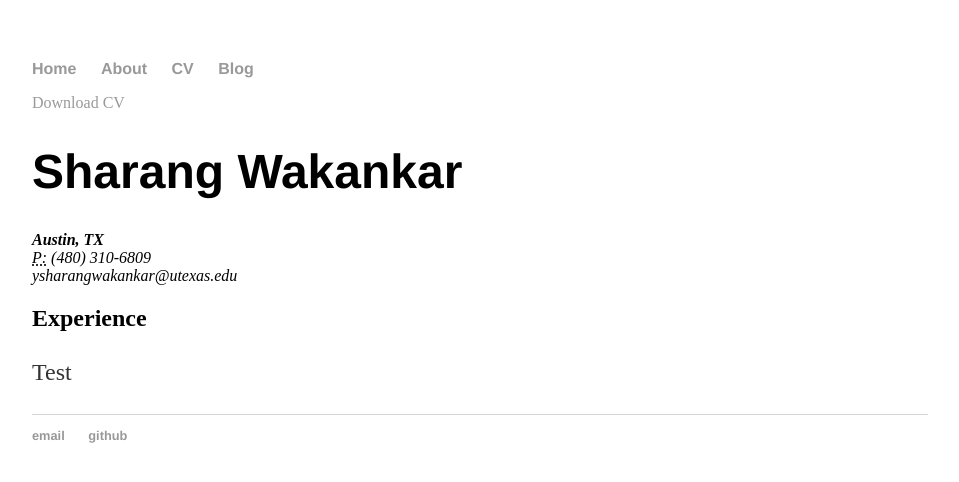
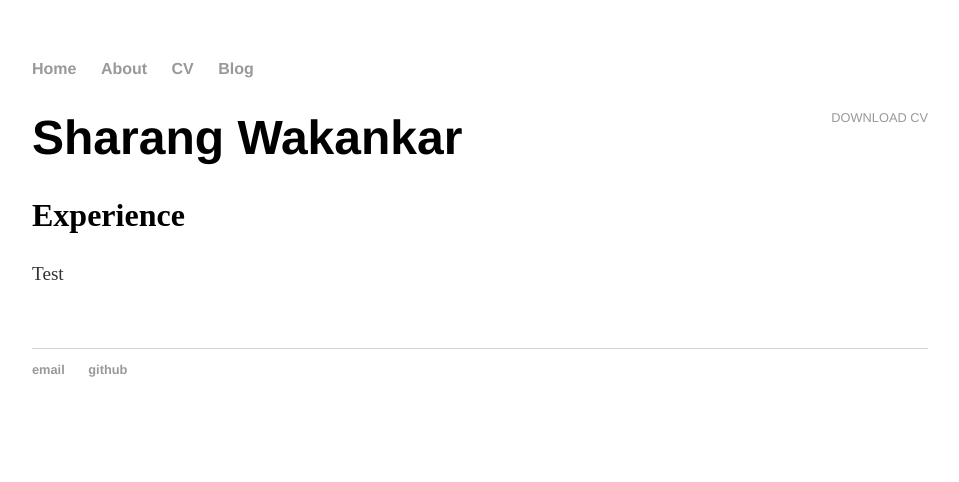
Before and after one commit to sharangw/sharangw.github.io, a Jekyll site: the page built from cv/index.html, in a window 1280 px wide. Shown: the top 482 px of the page, without its empty margins (160-1119 px from the left). Built offline with Jekyll 4.4.1, drawn with Linux system fonts in a browser that asks for light colours.

Commit message:
add resume

```diff
--- a/css/design.css
+++ b/css/design.css
@@ -47,3 +47,11 @@
     line-height: 1.4em;
     color: #333;
 }
+
+/* CV */
+.cv { margin: 0px 0px 60px; }
+.cv h1 { font-size: 3em; }
+.cv h2 { font-size: 2em; }
+.cv address, .cv .download { font-family: 'Helvetica', 'Arial', 'Sans-Serif'; }
+.cv address, .cv p { font-size: 1.2em; }
+.cv .download { float: right; font-size: .8em; text-transform: uppercase; }
--- a/cv/index.html
+++ b/cv/index.html
@@ -4,13 +4,8 @@
 ---
 
 	<div class="cv">
-		<a href="#" class="download" title="Download CV as PDF">Download CV</a>
+		<a href="resume.pdf" class="download" title="Download CV as PDF">Download CV</a>
 					<h1>Sharang Wakankar</h1>
-					<address>
-          <strong>Austin, TX</strong><br>
-					<abbr title="phone">P:</abbr> (480) 310-6809<br>
-					<span class="obfuscate">ysharangwakankar@utexas.edu</span>
-					</address>
 
 					<h2>Experience</h2>
 
```
Also changed, not shown: 1 other file.
